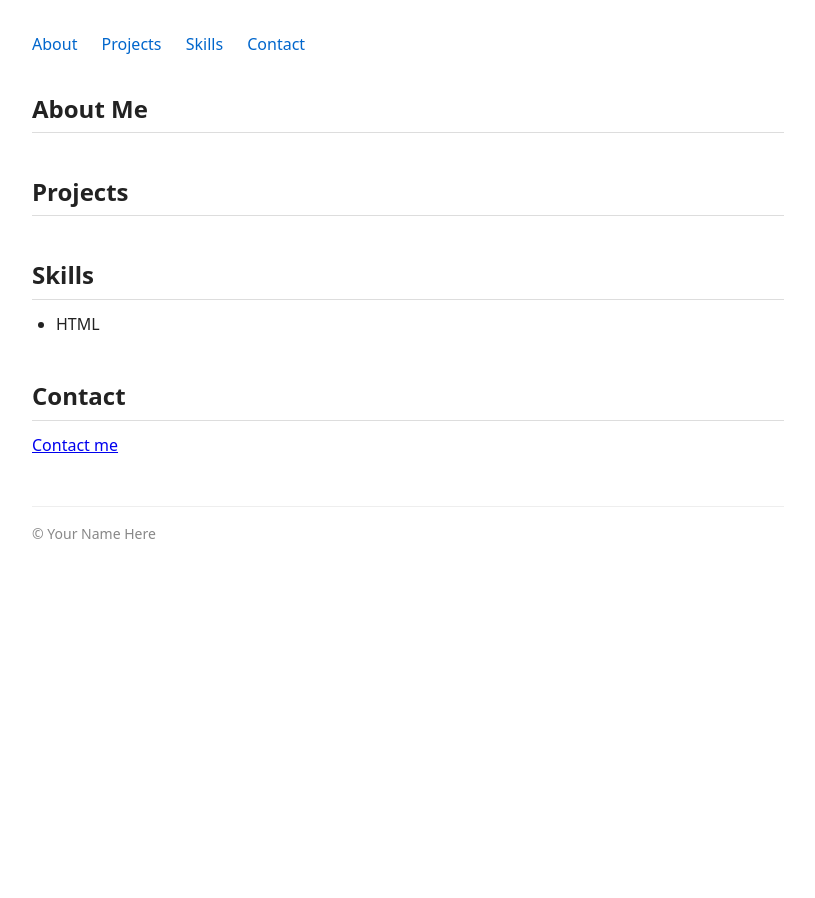
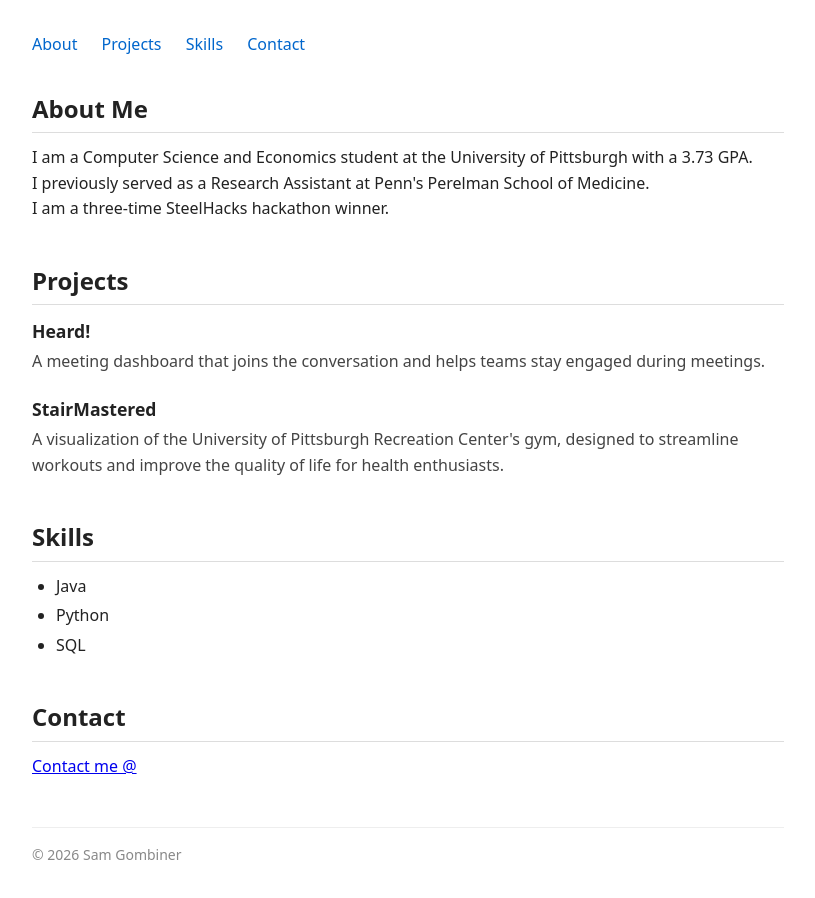
Before and after one commit to sgombiner/Portfolio, a plain HTML site: page index.html in a window 1280 px wide. Shown: the whole page, without its empty margins (232-1047 px from the left). Before the commit the page ends 800 px from the top, so only its background shows below. Drawn offline with Linux system fonts and the light colour scheme.

Commit message:
Add portfolio and GitHub Actions pipeline

```diff
--- a/index.html
+++ b/index.html
@@ -4,7 +4,7 @@
 <head>
   <meta charset="UTF-8">
   <meta name="viewport" content="width=device-width, initial-scale=1.0">
-  <title>Your Name Here</title>
+  <title>Sam Gombiner | Developer Portfolio</title>
   <link rel="stylesheet" href="style.css">
 </head>
 
@@ -23,46 +23,41 @@
 
     <section id="about">
       <h2>About Me</h2>
-      <!-- TODO: Replace with 2-3 sentences about yourself -->
-      <!-- e.g., include your name, your program/year, and what you are interested in -->
+      <p>I am a Computer Science and Economics student at the University of Pittsburgh with a 3.73 GPA.</p>
+      <p>I previously served as a Research Assistant at Penn's Perelman School of Medicine.</p>
+      <p>I am a three-time SteelHacks hackathon winner.</p>
     </section>
 
     <section id="projects">
       <h2>Projects</h2>
-
-      <!-- Example project entry structure: copy, fill in, and add at least 2:
       <div class="project">
-        <h3>Project Name</h3>
-        <p>What the project does, the technologies used, and what you learned.</p>
+        <h3>Heard!</h3>
+        <p>A meeting dashboard that joins the conversation and helps teams stay engaged during meetings.</p>
       </div>
-      -->
-
-      <!-- TODO: Add at least 2 project entries using the structure above -->
+      <div class="project">
+        <h3>StairMastered</h3>
+        <p>A visualization of the University of Pittsburgh Recreation Center's gym, designed to streamline workouts and improve the quality of life for health enthusiasts.</p>
+      </div>
     </section>
 
     <section id="skills">
       <h2>Skills</h2>
       <ul>
-        <!-- Example skill - TODO: replace -->
-        <li>HTML</li>
-
-        <!-- TODO: Add a second skill here -->
-        <!-- TODO: Add a third skill here -->
-        <!-- TODO: ... -->
+        <li>Java</li>
+        <li>Python</li>
+        <li>SQL</li>
       </ul>
     </section>
 
     <section id="contact">
       <h2>Contact</h2>
-      <!-- TODO: Replace href="#" with a real link (e.g., mailto:you@example.com or your LinkedIn URL) -->
-      <!-- TODO: Replace the link text with something descriptive, e.g. "Email me" or "LinkedIn" -->
-      <p><a href="#">Contact me</a></p>
+      <p><a href="mailto:sam.gombiner@gmail.com">Contact me @</a></p>
     </section>
 
   </main>
 
   <footer>
-    <p>&copy; Your Name Here</p>
+    <p>&copy; 2026 Sam Gombiner</p>
   </footer>
 
 </body>
```
Also changed, not shown: 2 other files.
